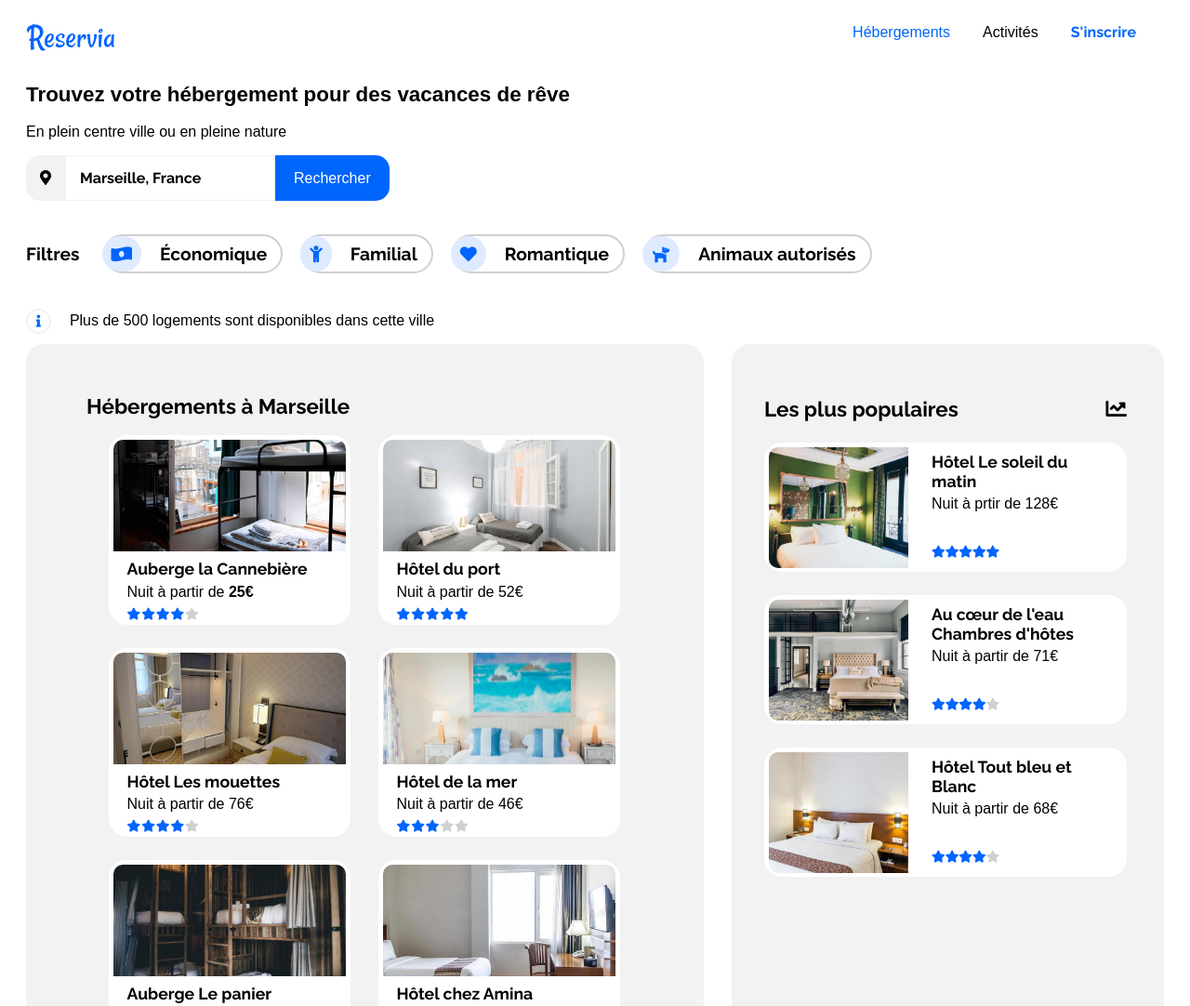
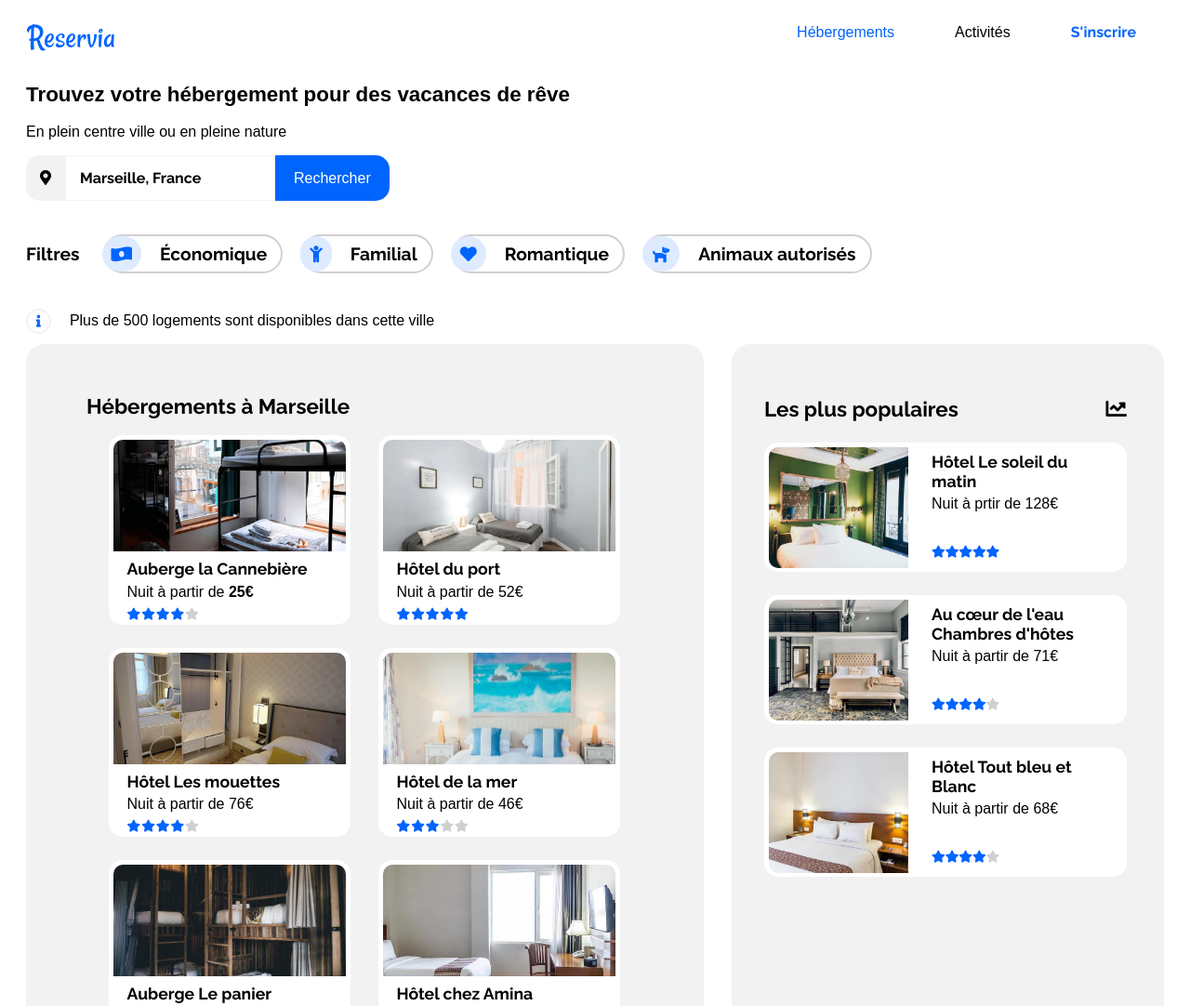
Before and after one commit to Jimmy-Postil/JimmyPostil_2_07012021, a plain HTML site: page index.html in a window 1280 px wide. Shown: the top 1082 px of the page at 93% size. Drawn offline with Linux system fonts and the light colour scheme.

Commit message:
Ajout de fonctionnalités

```diff
--- a/Reservia.css
+++ b/Reservia.css
@@ -86,6 +86,11 @@ nav a:hover
 	color: #0065FC;
 	font-weight: bold;
 	padding-left: 35px;
+}
+
+#menu li
+{
+	margin-right: 30px;
 }
 
 #menu a
@@ -264,7 +269,7 @@ input
 	margin-right: 30px;
 	margin-bottom: 25px;
 	border: 5px solid white;
-	border-radius: 20px;
+	border-radius: 15px;
 	background-color: white;
 	cursor: pointer;
 	transform: scale(1);
@@ -366,7 +371,7 @@ input
 	margin-bottom: 25px;
 	margin-right: 5px;
 	border: 5px solid white;
-	border-radius: 20px;
+	border-radius: 15px;
 	background-color: white;
 	transform: scale(1);
 }
--- a/index.html
+++ b/index.html
@@ -199,8 +199,8 @@
 
 		 <div id="pop">
 
-            <div class="case_hebergements_pop">
-             <a href="lien">
+		  <a href="lien">
+          <div class="case_hebergements_pop">
 	          <p><img src="images/hebergements/small/emile-guillemot-Bj_rcSC5XfE-unsplash.jpg" alt="Hôtel Le soleil du matin"/></p>
 	        <div class="description">
 	          <h3>Hôtel Le soleil du matin</h3>
@@ -212,13 +212,12 @@
 			  	  <i class="fas fa-star"></i>
 			  	  <i class="fas fa-star"></i>
 			    </div>
-			   </a>
 		    </div>
 		  </div>
+		  </a>
 
-
+		<a href="lien">
 		  <div class="case_hebergements_pop">
-		  	<a href="lien">
 			 <p><img src="images/hebergements/small/aw-creative-VGs8z60yT2c-unsplash.jpg" alt="Au cœur de l'eau Chambres d'hôtes"/></p>
 		   <div class="description">
 			 <h3>Au cœur de l'eau Chambres d'hôtes</h3>
@@ -230,12 +229,12 @@
 			   <i class="fas fa-star"></i>
 			   <i class="fas fa-star empty_star"></i>
 		    </div>
-		   </a>
 		  </div>
 		 </div>
+		</a>
 
+		 <a href="lien">
 		  <div class="case_hebergements_pop">
-		  	<a href="lien">
 			 <p><img src="images/hebergements/small/febrian-zakaria-sjvU0THccQA-unsplash.jpg" alt="Hôtel Tout bleu et Blanc"/></p>
 		   <div class="description">
 			 <h3>Hôtel Tout bleu et Blanc</h3>
@@ -247,9 +246,9 @@
 			   <i class="fas fa-star"></i>
 			   <i class="fas fa-star empty_star"></i>
 			</div>
-		   </a>
 		  </div>
 		 </div>
+		</a>
 		</div>
 	  </article>
      </section>
@@ -262,9 +261,12 @@
     <div class="contenair_activites">
 
       <div class="port">
+       <a href="lien">
     	<p><img src="images/activites/4_small/reno-laithienne-QUgJhdY5Fyk-unsplash.jpg" alt="Vieux Port"/></p>
     	<h3>Vieux Port</h3>
+       </a>
       </div>
+
 
      <div class="vertical">
       <div class="fort_pomegues">
@@ -272,7 +274,7 @@
         <p><img src="images/activites/4_small/paul-hermann-QFTrLdQIRhI-unsplash.jpg" alt="Fort de Pomègues"/></p>
         <h3>Fort de Pomègues</h3>
       </div>
-  	 </a>
+  	  </a>
 
       <div class="frioul">
        <a href="lien">
```
